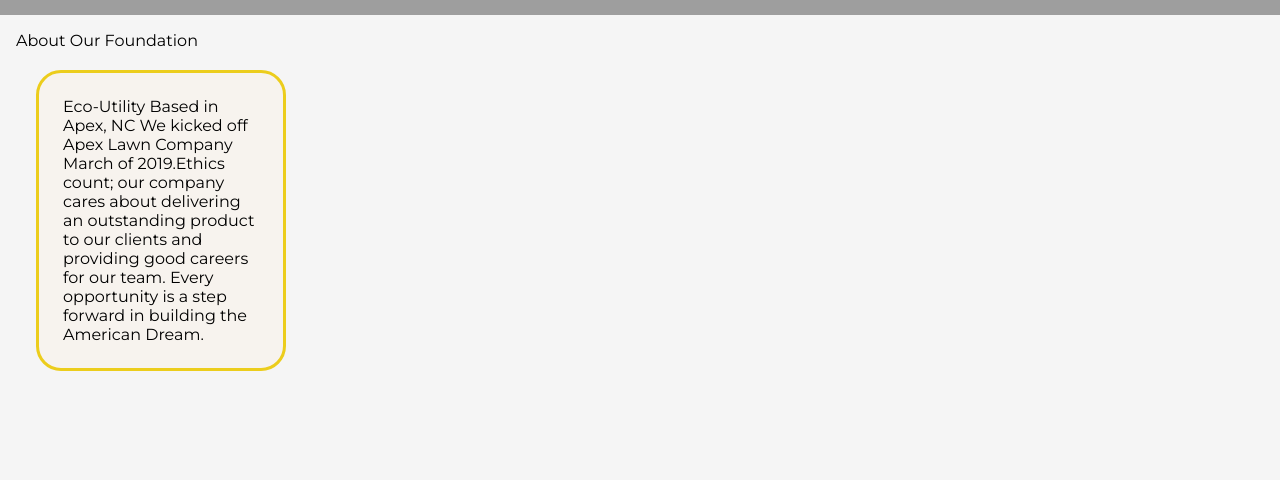
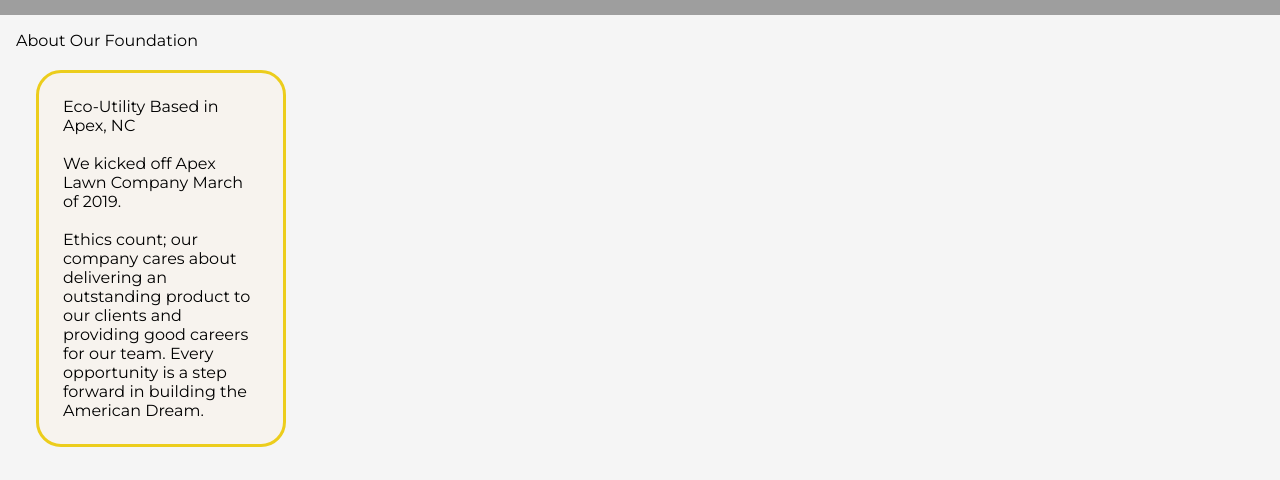
Before and after one commit to apexlawncompany/apexlawn-website, a Next.js app: page / in a window 1280 px wide. Shown: the part 785-1265 px from the top of the page. Before the commit the page ends 1192 px from the top, so only its background shows below. Built offline with nearby package versions, Linux system fonts and the light colour scheme; grey boxes are pictures that could not be loaded.

Commit message:
change in information section

```diff
--- a/app/components/Programs/Information/information.js
+++ b/app/components/Programs/Information/information.js
@@ -1,12 +1,21 @@
-import React from "react";
-import "./information.css";
+import React from 'react';
+import './information.css';
 
-const Information = ({ headerText, informationText }) => {
+const Information = ({ headerText }) => {
   return (
-    <div className="programContainer">
-      <div className="headerText">{headerText}</div>
+    <div className='programContainer'>
+      <div className='headerText'>{headerText}</div>
 
-      <div className="informationText">{informationText}</div>
+      <div className='informationText'>
+        <p> Eco-Utility​​​​​​​​​​​​​​ Based in Apex, NC </p> <br />
+        <p>We kicked off Apex Lawn Company March of 2019.</p>
+        <br />
+        <p>
+          Ethics count; our company cares about delivering an outstanding
+          product to our clients and providing good careers for our team. Every
+          opportunity is a step forward in building the American Dream.
+        </p>
+      </div>
     </div>
   );
 };
--- a/app/components/Programs/Programs.js
+++ b/app/components/Programs/Programs.js
@@ -1,17 +1,12 @@
-import React from "react";
-import Information from "./Information/information";
-import "./Programs.css";
+import React from 'react';
+import Information from './Information/information';
+import './Programs.css';
 
 const Programs = () => {
   return (
-    <div className="programs">
-      <div className="single-program">
-        <Information
-          headerText={"About Our Foundation"}
-          informationText={
-            "Eco-Utility​​​​​​​​​​​​​​ Based in Apex, NC We kicked off Apex Lawn Company March of 2019.Ethics count; our company cares about delivering an outstanding product to our clients and providing good careers for our team. Every opportunity is a step forward in building the American Dream."
-          }
-        />
+    <div className='programs'>
+      <div className='single-program'>
+        <Information headerText={'About Our Foundation'} />
       </div>
     </div>
   );
```
